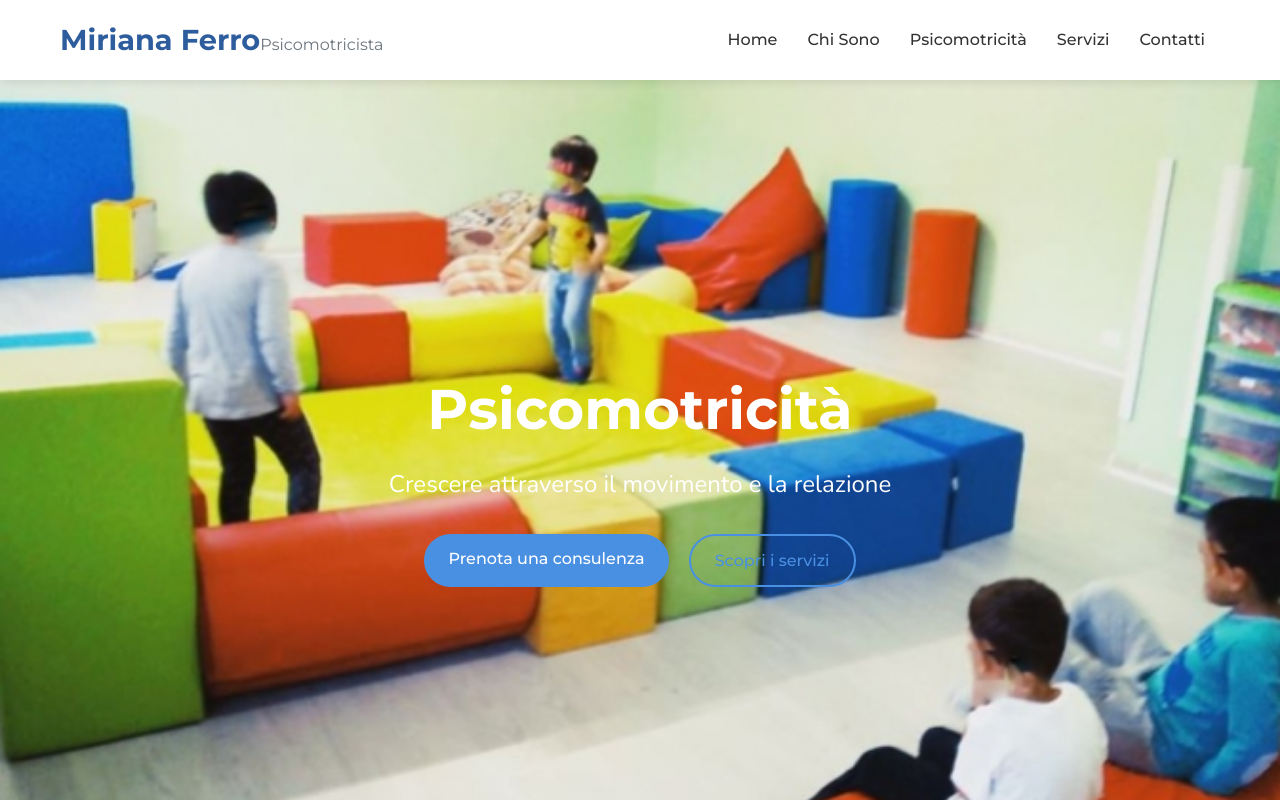
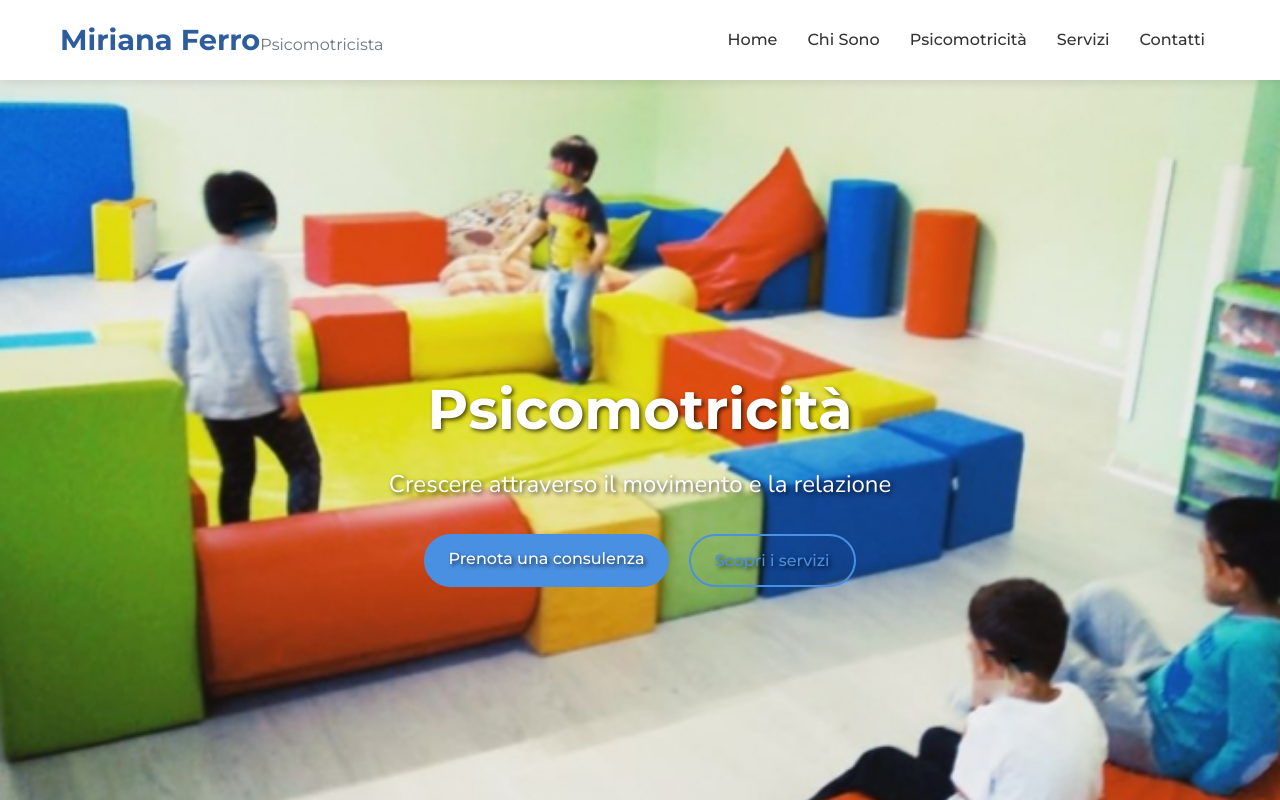
Before and after one commit to aikan86/MirianaPsicomotricita, a React (Create React App) app: page / in a window 1280 px wide. Shown: the top 800 px of the page. Built offline with nearby package versions, Linux system fonts and the light colour scheme.

Commit message:
Update Home.css

```diff
--- a/src/styles/Home.css
+++ b/src/styles/Home.css
@@ -12,6 +12,7 @@
     text-align: center;
     color: #fff;
     padding: 0 20px;
+    text-shadow: 2px 2px 4px rgba(0, 0, 0, 0.7);
   }
 
   .hero-container {
```
